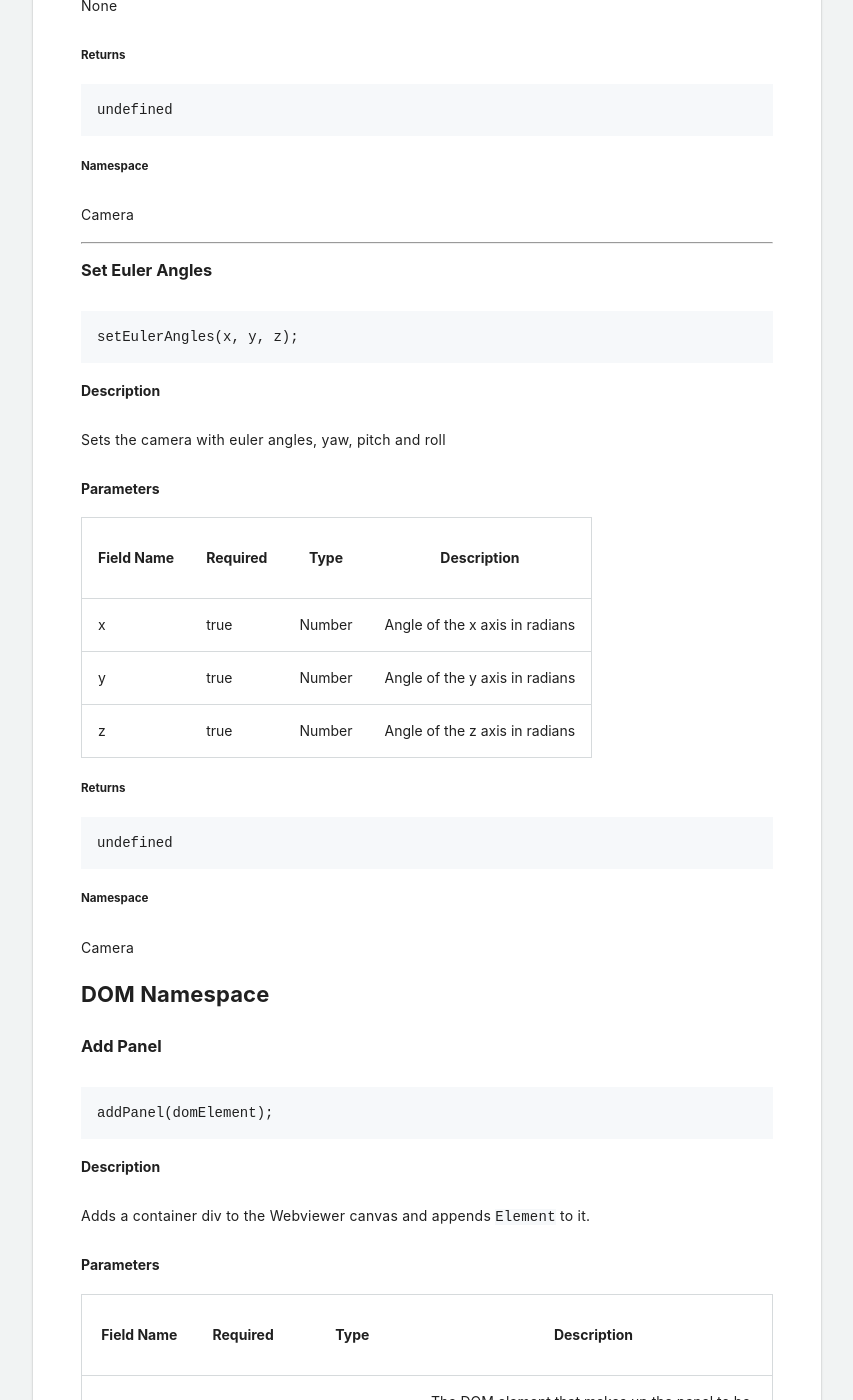
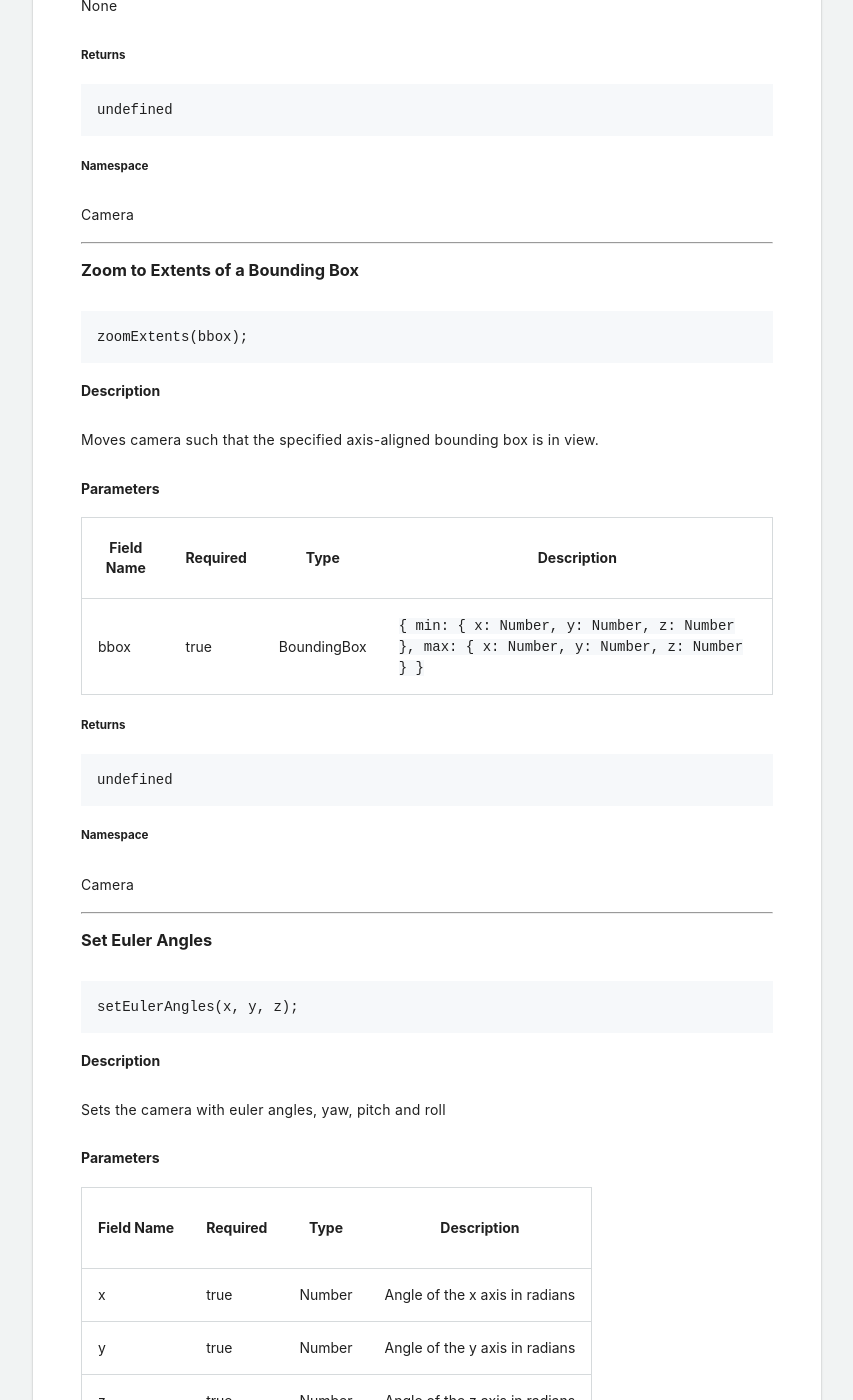
Before and after one commit to procore/documentation, a Jekyll site: the page built from other_procore_apis/bim_web_viewer.md, in a window 1280 px wide and 1400 px high, scrolled down 9080 px. Shown: the whole window, without its empty margins (411-1264 px from the left). Built offline with Jekyll 4.4.1, drawn with Linux system fonts in a browser that asks for light colours.

Commit message:
Add Zoom Extents section

````diff
--- a/other_procore_apis/bim_web_viewer.md
+++ b/other_procore_apis/bim_web_viewer.md
@@ -432,6 +432,36 @@ None
 ##### Returns
 
 ```
+undefined
+```
+
+##### Namespace
+
+Camera
+
+---
+
+### Zoom to Extents of a Bounding Box
+
+<p class="heading-link-container"><a class="heading-link" href="#zoom-to-extents-of-a-bounding-box"></a></p>
+
+```js
+zoomExtents(bbox);
+```
+
+#### Description
+
+Moves camera such that the specified axis-aligned bounding box is in view.
+
+#### Parameters
+
+| Field Name | Required | Type | Description |
+| - | - | - | - |
+| bbox | true | BoundingBox | `{ min: { x: Number, y: Number, z: Number }, max: { x: Number, y: Number, z: Number } }` |
+
+##### Returns
+
+```js
 undefined
 ```
 
````
